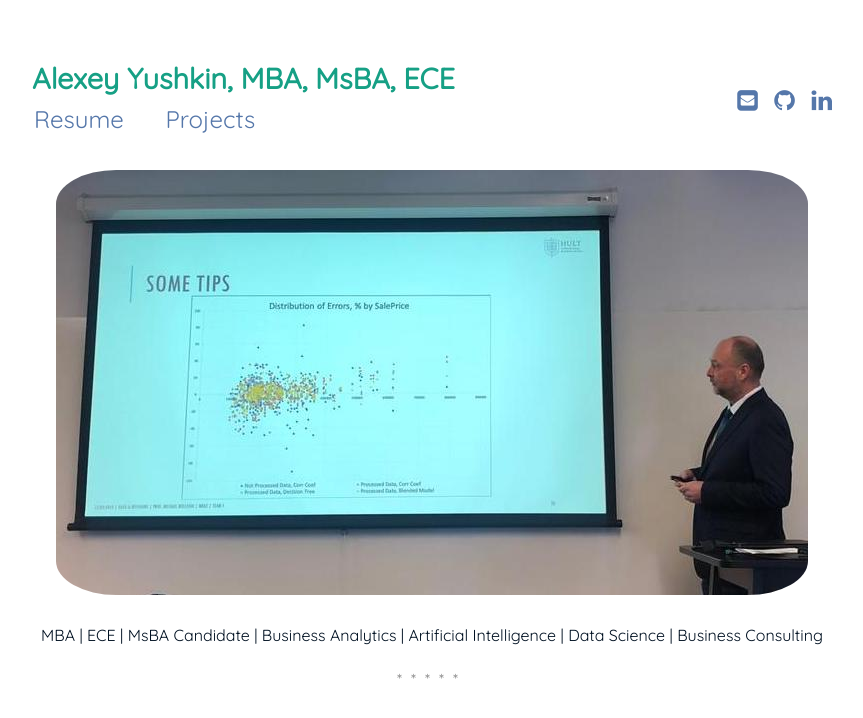
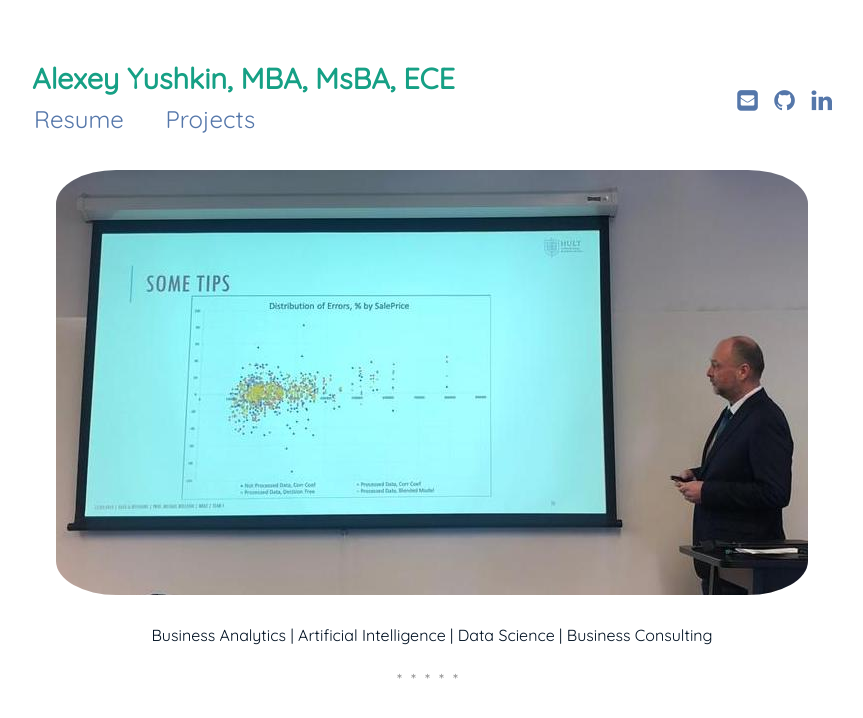
Before and after one commit to alexyushkin/alexyushkin.github.io, a Jekyll site: the page built from index.md, in a window 1280 px wide. Shown: the top 718 px of the page, without its empty margins (208-1071 px from the left). Built offline with Jekyll 4.4.1, drawn with Linux system fonts in a browser that asks for light colours.

Commit message:
Update index.md

```diff
--- a/index.md
+++ b/index.md
@@ -9,6 +9,6 @@ sitemap:
 <img src="{{ '/assets/img/alexey.jpeg' | prepend: site.baseurl }}" id="about-img">
 
 <div id="describe-text">
-	<p>MBA | ECE | MsBA Candidate | Business Analytics | Artificial Intelligence | Data Science | Business Consulting</p>
+	<p>Business Analytics | Artificial Intelligence | Data Science | Business Consulting</p>
 
 </div>
```
